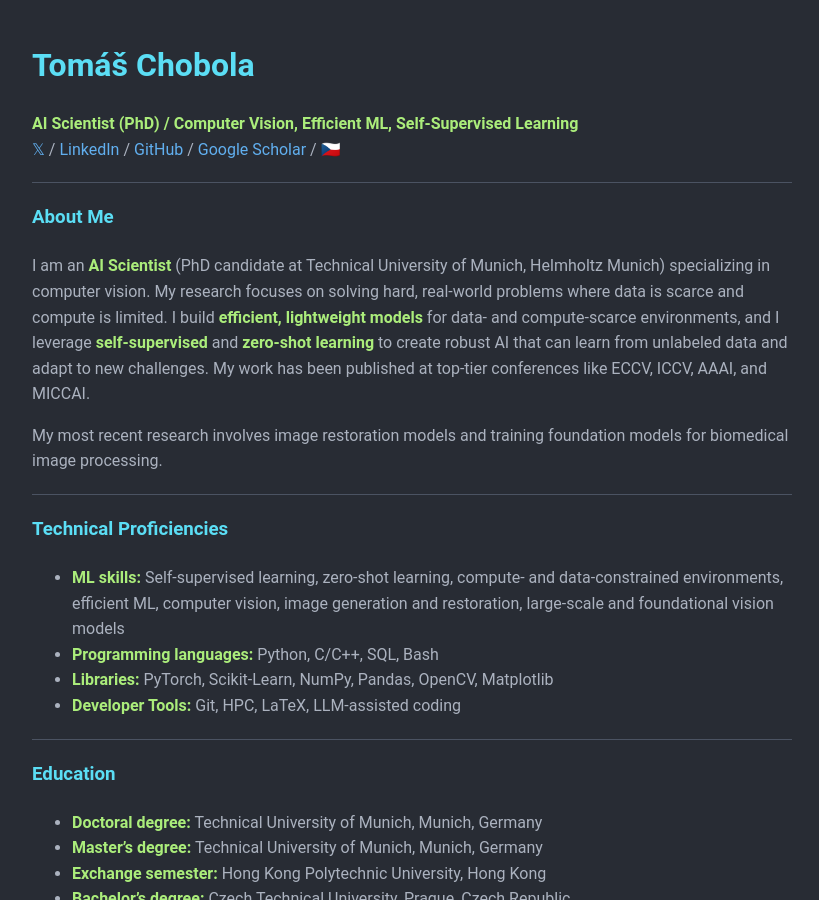
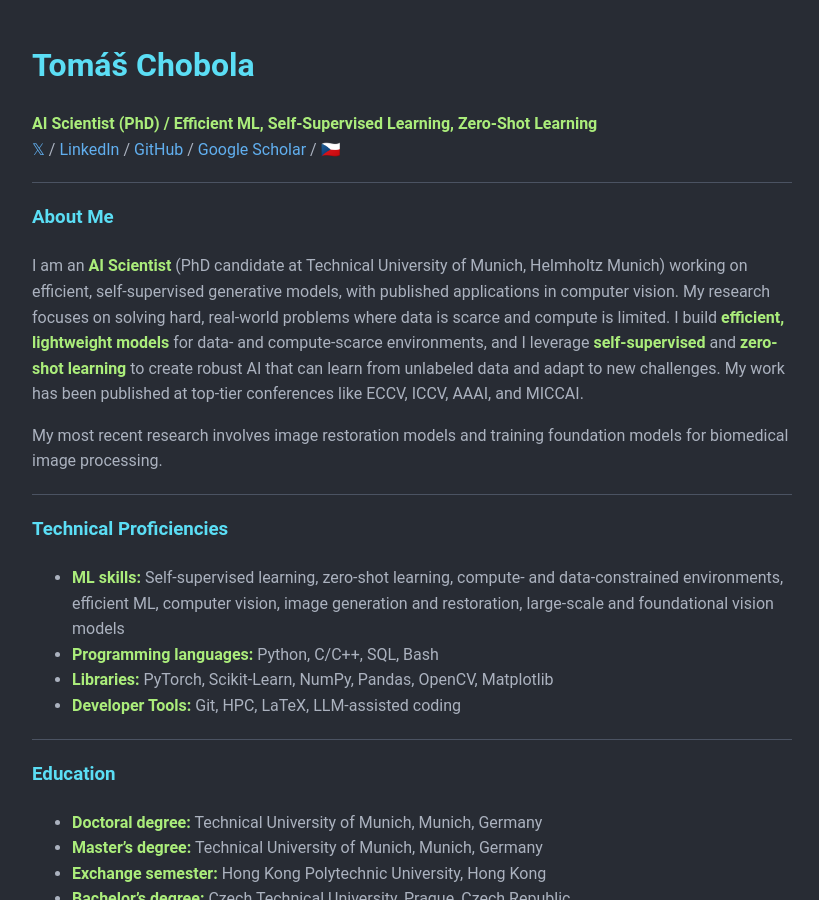
Before and after one commit to ctom2/chobola-ai, a Jekyll site: the page built from index.md, in a window 1280 px wide and 900 px high. Shown: the whole window, without its empty margins (228-1047 px from the left). Built offline with Jekyll 4.4.1, drawn with Linux system fonts in a browser that asks for light colours; our own code applies the rules of GitHub Pages for plain Markdown files.

Commit message:
Update index.md

```diff
--- a/index.md
+++ b/index.md
@@ -1,12 +1,12 @@
 # Tomáš Chobola
 
-**AI Scientist (PhD) / Computer Vision, Efficient ML, Self-Supervised Learning**
+**AI Scientist (PhD) / Efficient ML, Self-Supervised Learning, Zero-Shot Learning**
 [𝕏](https://x.com/ifelsetom) / [LinkedIn](https://linkedin.com/in/tchobola) / [GitHub](https://www.github.com/ctom2/) / [Google Scholar](https://scholar.google.com/citations?user=KoL2wdQAAAAJ) / 🇨🇿
 
 ---
 
 ### About Me
-I am an **AI Scientist** (PhD candidate at Technical University of Munich, Helmholtz Munich) specializing in computer vision. My research focuses on solving hard, real-world problems where data is scarce and compute is limited. I build **efficient, lightweight models** for data- and compute-scarce environments, and I leverage **self-supervised** and **zero-shot learning** to create robust AI that can learn from unlabeled data and adapt to new challenges. My work has been published at top-tier conferences like ECCV, ICCV, AAAI, and MICCAI.
+I am an **AI Scientist** (PhD candidate at Technical University of Munich, Helmholtz Munich) working on efficient, self-supervised generative models, with published applications in computer vision. My research focuses on solving hard, real-world problems where data is scarce and compute is limited. I build **efficient, lightweight models** for data- and compute-scarce environments, and I leverage **self-supervised** and **zero-shot learning** to create robust AI that can learn from unlabeled data and adapt to new challenges. My work has been published at top-tier conferences like ECCV, ICCV, AAAI, and MICCAI.
 
 My most recent research involves image restoration models and training foundation models for biomedical image processing.
 
```
